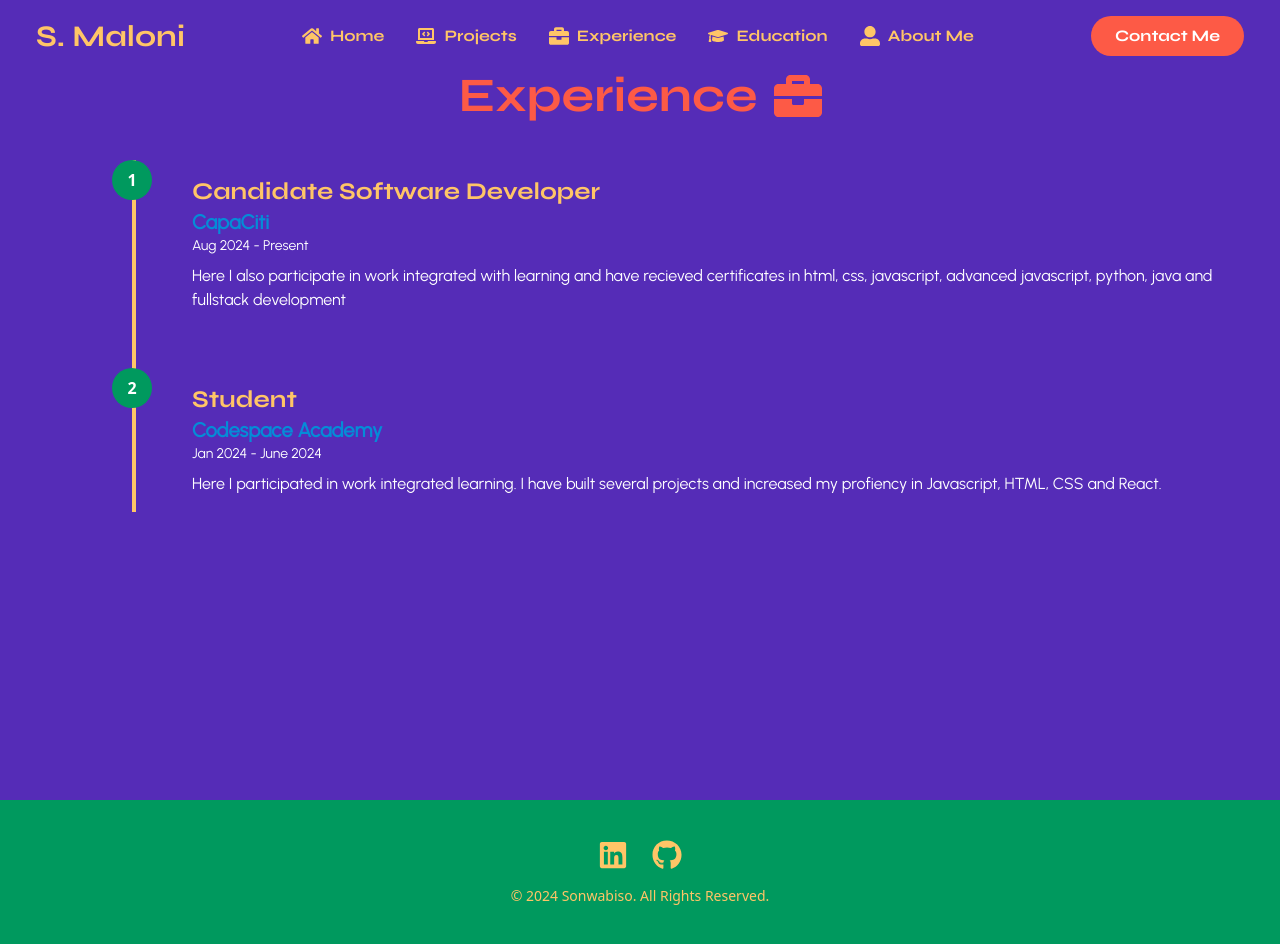
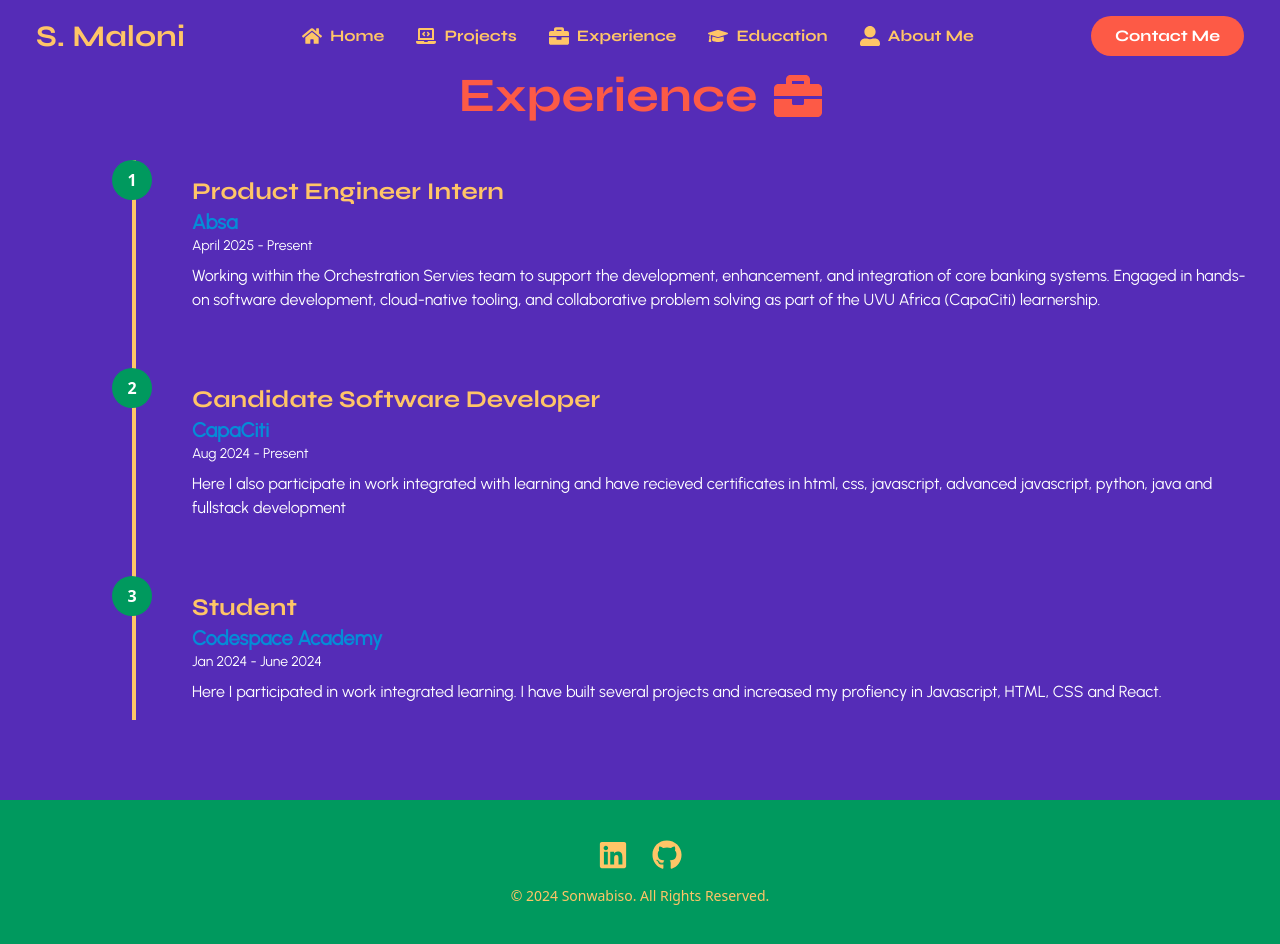
Before and after one commit to Sonwabiso1/my-portfolio, a React (Vite) app: page /Experience in a window 1280 px wide. Built offline with nearby package versions, Linux system fonts and the light colour scheme.

Commit message:
update experience section

```diff
--- a/src/pages/Experience.jsx
+++ b/src/pages/Experience.jsx
@@ -3,6 +3,13 @@
 
 const Experience = () => {
     const experiences = [
+        {
+            date: "April 2025 - Present",
+            role: "Product Engineer Intern",
+            company: "Absa",
+            description:
+                "Working within the Orchestration Servies team to support the development, enhancement, and integration of core banking systems. Engaged in hands-on software development, cloud-native tooling, and collaborative problem solving as part of the UVU Africa (CapaCiti) learnership.",
+        },
         {
             date: "Aug 2024 - Present",
             role: "Candidate Software Developer",
```
